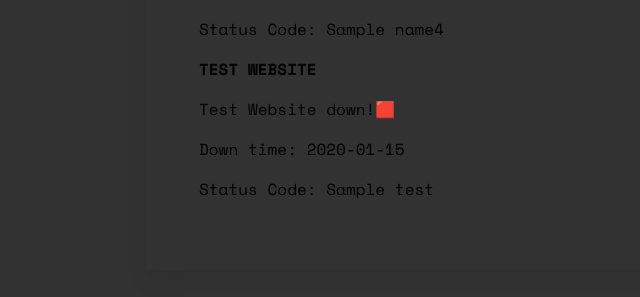
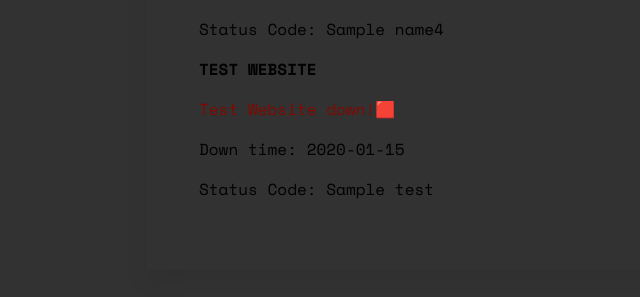
Before and after one commit to Daniel1502-code/Statuswebsite, a Flask app: template templates/status.html in a window 1280 px wide. Shown: the part 835-1132 px from the top of the page, without its empty margins (211-851 px from the left). Run offline with Flask 3, Linux system fonts and the light colour scheme; the template is opened without the code that fills it: most values are stand-ins (such as "Sample title", 1, 10 or a date in 2020).

Commit message:
Update status.html

```diff
--- a/templates/status.html
+++ b/templates/status.html
@@ -84,7 +84,7 @@
                   </div>
 
                 {% else %}
-                <p>Test Website down!🟥</p>
+                <p class="status-failure">Test Website down!🟥</p>
                 <p>Down time: {{ downtime }}</p>
                 <p>Status Code: {{ test }}</p>
                 {% endif %}
```
